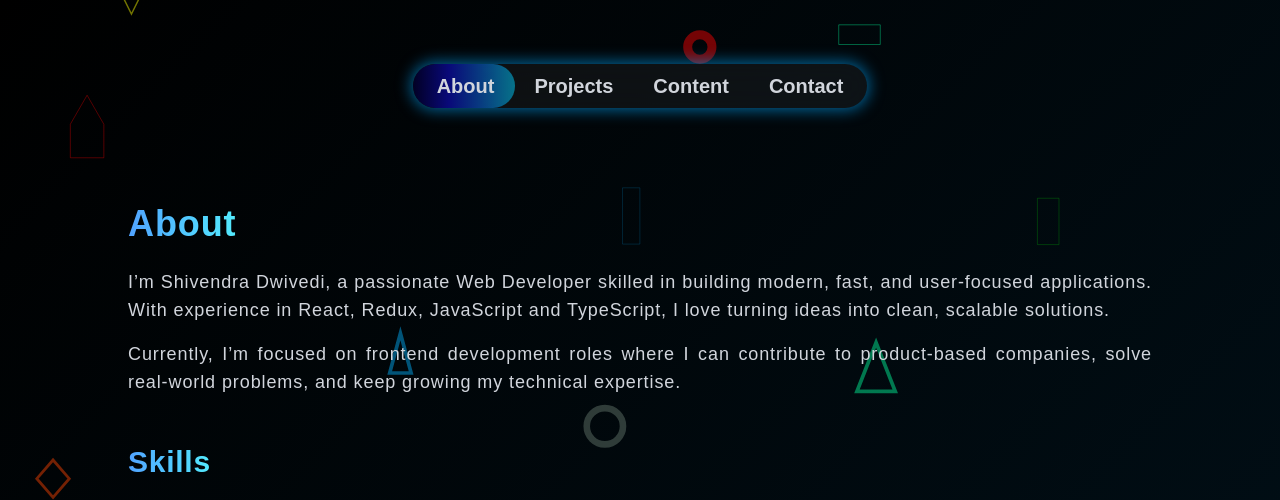
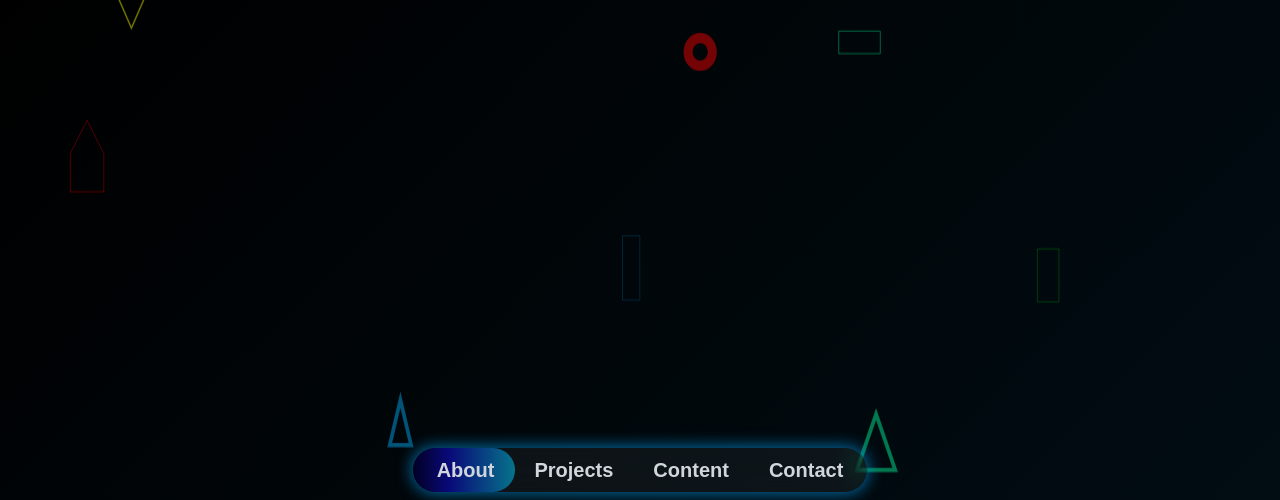
Before and after one commit to ShivWK/portfolio, a React (Vite) app: page / in a window 1280 px wide. Shown: the top 500 px of the page. Built offline with nearby package versions, Linux system fonts and the light colour scheme.

Commit message:
Fix particles pixcel issue

```diff
--- a/src/components/homepage/Home.jsx
+++ b/src/components/homepage/Home.jsx
@@ -29,19 +29,9 @@ const Home = () => {
 
     function particleHandler(particleArray, canvas, timestamp) {
         for (let i = 0; i < particleArray.length; i++) {
-            // const deltaTime = timestamp - particleArray[i].timestamp;
-            // particleArray[i].timestamp = timestamp;
-
-            // console.log("timer =", particleArray[i].timer, "Interval =", particleArray[i].interval, "deltaTime =", deltaTime, "timestamp =",timestamp)
-
-            // if (particleArray[i].timer > particleArray[i].interval) {
                 const isSmall = size === "small";
                 particleArray[i].update(scrollOffset, canvas, isSmall);
                 particleArray[i].draw();
-                // particleArray[i].timer = 0;
-            // } else {
-                // particleArray[i].timer += deltaTime;
-            // }
         }
     }
 
@@ -77,20 +67,24 @@ const Home = () => {
 
     function setupCanvas(canvas) {
         const ctx = canvas.getContext("2d");
-        const dpr = window.devicePixelRatio || 1;
+        // const dpr = window.devicePixelRatio || 1;
 
         const main = document.getElementById("main");
-        const rect = main.getBoundingClientRect();
+        canvas.height = main.scrollHeight;
+        canvas.width = window.innerWidth;
+        // const rect = canvas.getBoundingClientRect();
 
-        canvas.width = rect.width * dpr;
-        canvas.height = rect.height * dpr;
+        // console.log(rect);
 
+        // canvas.width = rect.width * dpr;
+        // canvas.height = rect.height * dpr;
 
-        canvas.style.width = `${rect.width}px`;
-        canvas.style.height = `${rect.height}px`;
+        // ctx.scale(dpr, dpr);
+
+        // canvas.style.width = `${rect.width}px`;
+        // canvas.style.height = `${rect.height}px`;
 
         // ctx.setTransform(1, 0, 0, 1, 0, 0);
-        // ctx.scale(dpr, dpr);
 
         circleParticlesArray.length = 0;
         squareParticlesArray.length = 0;
@@ -159,10 +153,10 @@ const Home = () => {
     // }, [scrollOffset]);
 
     return <main id="main" className="relative bg-[linear-gradient(135deg,#000000_0%,#01111a_40%,#011d3a_70%,#021120_100%)] -z-20">
-        {/* <HeroSection scrollOffset={scrollOffset} size={size} /> */}
+        <HeroSection scrollOffset={scrollOffset} size={size} />
         <BodySection scrollOffset={scrollOffset} size={size} />
 
-        <canvas ref={canvasRef} className={`absolute top-0 left-0 bg-transparent ${ready && "animate-canvasFadeIn"} -z-20`}></canvas>
+        <canvas ref={canvasRef} className={`absolute top-0 left-0 w-full h-full bg-transparent ${ready && "animate-canvasFadeIn"} -z-20`}></canvas>
     </main>
 }
 
```
